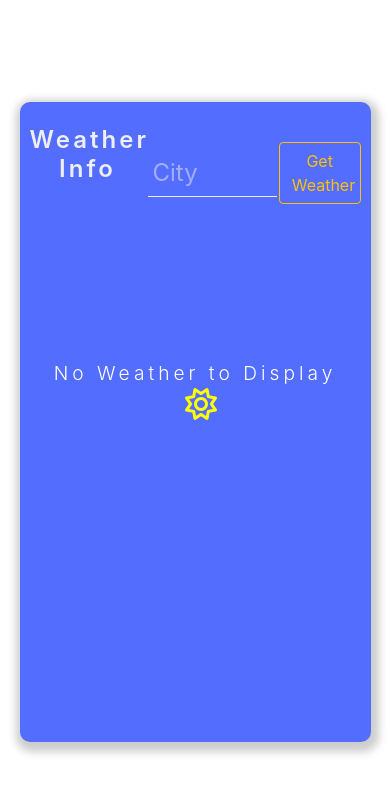
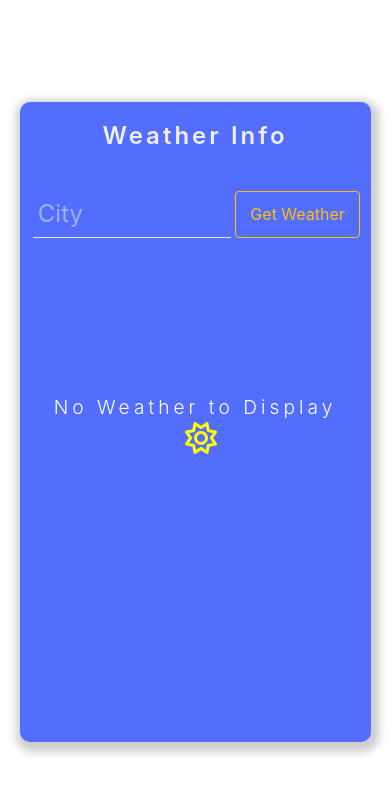
Before and after one commit to PortableSAM/Board-WebApp, a React (Create React App) app: page / in a window 390 px wide. Shown: the top 794 px of the page. Built offline with nearby package versions, Linux system fonts and the light colour scheme.

Commit message:
media query 수정

```diff
--- a/src/Components/WeatherApp/WeatherApp.js
+++ b/src/Components/WeatherApp/WeatherApp.js
@@ -21,7 +21,8 @@ function WeatherApp() {
     city: undefined,
     desc: undefined,
     speed: undefined,
-    deg: undefined
+    deg: undefined,
+    icon: undefined
   });
   const [isValidCity, setIsValidCity] = useState(true);
   function updateSerchQuery(event) {
@@ -50,7 +51,8 @@ function WeatherApp() {
       city: name,
       desc: weather[0].main,
       speed: wind.speed,
-      deg: wind.deg
+      deg: wind.deg,
+      icon: weather[0].icon
     });
   }
 
@@ -80,7 +82,6 @@ function WeatherApp() {
           <WeatherInfo data={weatherData} />
         ) : (
           <p>
-            {" "}
             No Weather to Display
             <i className="far fa-sun" />
           </p>
--- a/src/Components/WeatherApp/WeatherInfo.js
+++ b/src/Components/WeatherApp/WeatherInfo.js
@@ -1,7 +1,7 @@
 import React from "react";
 
 function WeatherInfo({
-  data: { temp, maxTemp, minTemp, country, city, desc, speed, deg }
+  data: { temp, maxTemp, minTemp, country, city, desc, speed, deg, icon }
 }) {
   return (
     <>
@@ -12,6 +12,10 @@ function WeatherInfo({
         <div className=" discription-header">
           <h4>Condition</h4>
           <p>{desc}</p>
+          <img
+            src={`http://openweathermap.org/img/wn/${icon}.png`}
+            alt="weather_icon"
+          />
         </div>
         <div className="discription-header">
           <h4>Temperature</h4>
--- a/src/Styles/Weather.css
+++ b/src/Styles/Weather.css
@@ -107,8 +107,22 @@
 .discription-header h4 {
   font-weight: bold;
 }
+.discription-header img {
+  margin: 5px;
+  padding: 3px;
+  width: 100px;
+  height: 100px;
+}
 
 /* Media Query */
+@media screen and (max-width: 1024px) {
+  .weather-header h2 {
+    width: 30%;
+  }
+  .btn {
+    width: 20%;
+  }
+}
 
 @media screen and (max-width: 800px) {
   .weather-container {
@@ -161,7 +175,11 @@
     width: 90%;
     height: 640px;
   }
+  .weather-header {
+    flex-direction: column;
+  }
   .weather-header h2 {
+    width: 100%;
     margin-bottom: 20px;
   }
 
@@ -189,7 +207,7 @@
     margin: auto;
   }
   .discription-header {
-    margin-bottom: 20px;
+    margin-bottom: 15px;
   }
   .weather-info {
     font-size: 1.2rem;
@@ -197,4 +215,11 @@
     display: flex;
     flex-direction: column;
   }
+
+  .discription-header img {
+    margin: 5px;
+    padding: 3px;
+    width: 65px;
+    height: 65px;
+  }
 }
```
